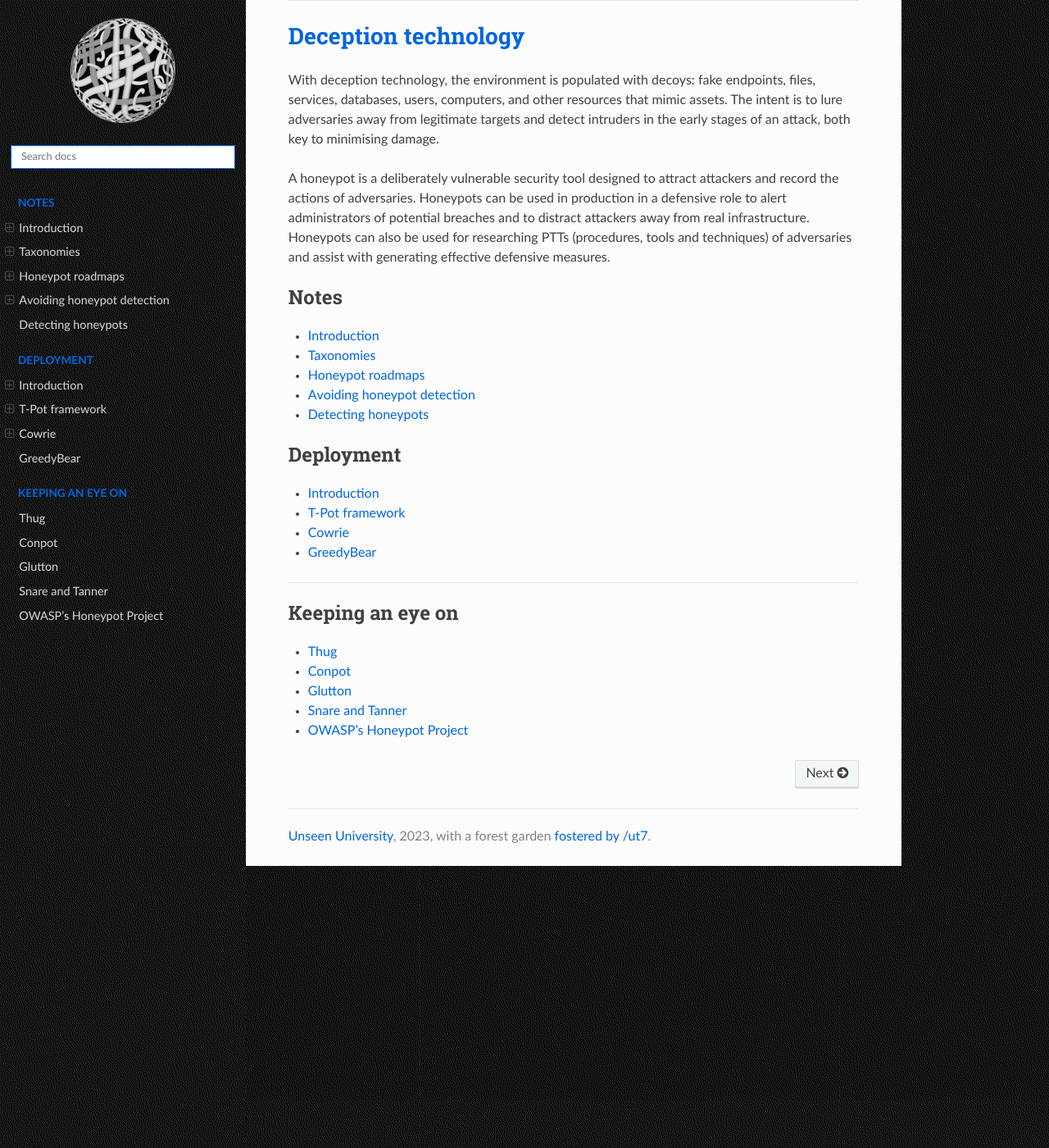
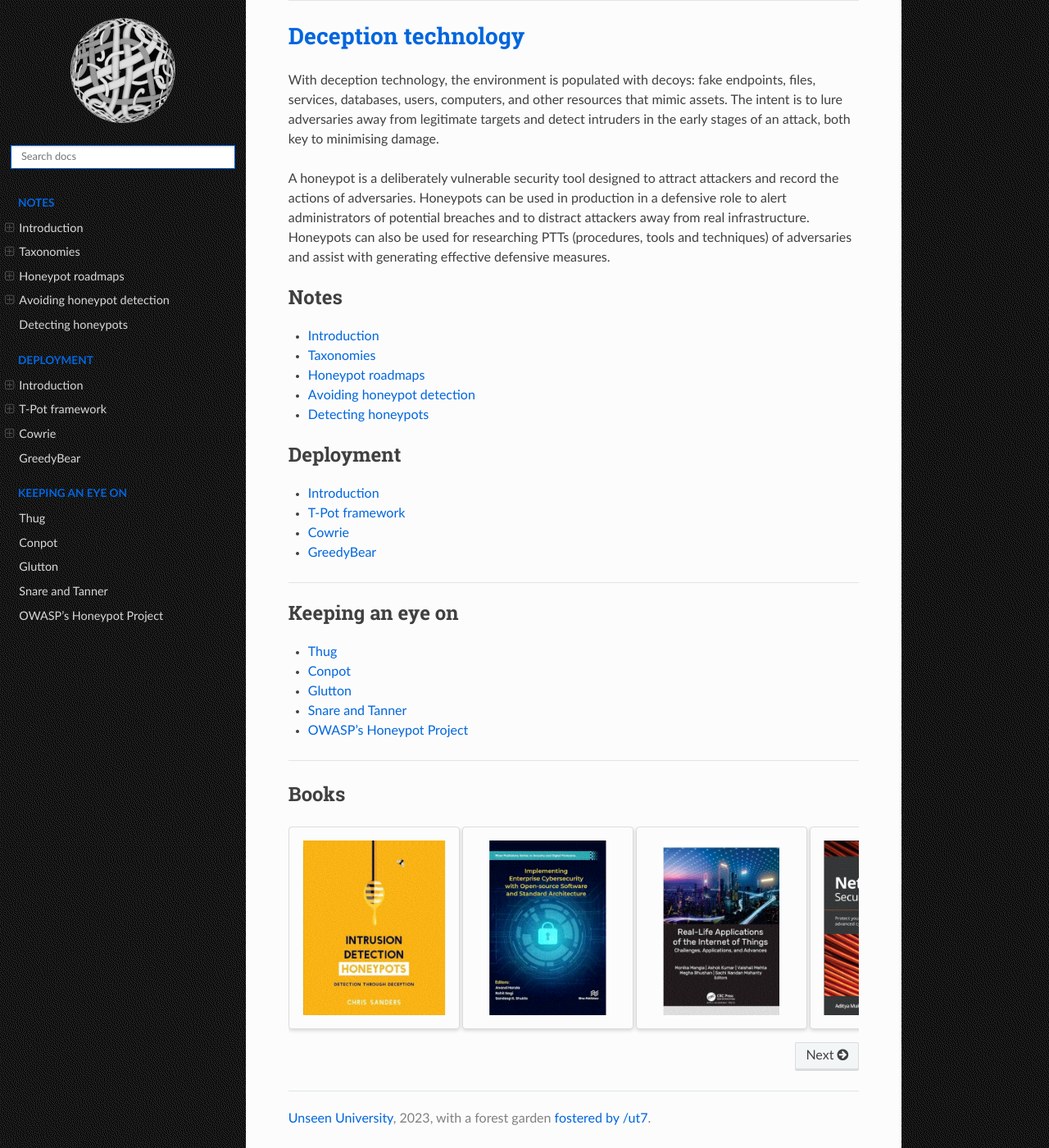
Before and after one commit to tymyrddin/blue-honey, a Sphinx documentation site: the page built from source/index.rst, in a window 1280 px wide and 1400 px high, scrolled down 58 px. Shown: the whole window at 82% size. Built offline with Sphinx 7.4.7 and the Read the Docs theme 2.0.0, drawn with Linux system fonts in a browser that asks for light colours.

Commit message:
Added books

```diff
--- a/source/conf.py
+++ b/source/conf.py
@@ -21,6 +21,7 @@
     'sphinx_markdown_tables',
     'sphinx.ext.intersphinx',
     'sphinx_copybutton',
+    'sphinx_design',
 ]
 
 source_suffix = ['.rst', '.md']
@@ -82,3 +83,10 @@
     "testlab": ("https://testlab.tymyrddin.dev/", None),
 }
 myst_url_schemes = ["http", "https", ]
+
+myst_enable_extensions = [
+    "amsmath",
+    "dollarmath",
+    "tasklist",
+    "colon_fence",
+]
--- a/source/index.rst
+++ b/source/index.rst
@@ -38,3 +38,31 @@
    Glutton <https://github.com/mushorg/glutton>
    Snare and Tanner <https://github.com/mushorg/tanner>
    OWASP’s Honeypot Project <https://owasp.org/www-project-honeypot/>
+
+
+----
+
+Books
+---------------------------
+
+.. card-carousel:: 3
+
+    .. card::
+        :link: https://chrissanders.org/2020/09/idh-release/
+
+        .. image:: _static/images/bookcovers/sanders-honeypots.png
+
+    .. card::
+        :link: https://www.routledge.com/Implementing-Enterprise-Cybersecurity-with-Opensource-Software-and-Standard/Handa-Negi-Shukla/p/book/9788770224239
+
+        .. image:: _static/images/bookcovers/enterprise-cyber-security.png
+
+    .. card::
+        :link: https://www.routledge.com/Real-Life-Applications-of-the-Internet-of-Things-Challenges-Applications/Mangla-Kumar-Mehta-Bhushan-Mohanty/p/book/9781774638477
+
+        .. image:: _static/images/bookcovers/real-life-iot.png
+
+    .. card::
+        :link: https://www.packtpub.com/product/network-security-strategies/9781789806298
+
+        .. image:: _static/images/bookcovers/network-security-strategies.png
```
